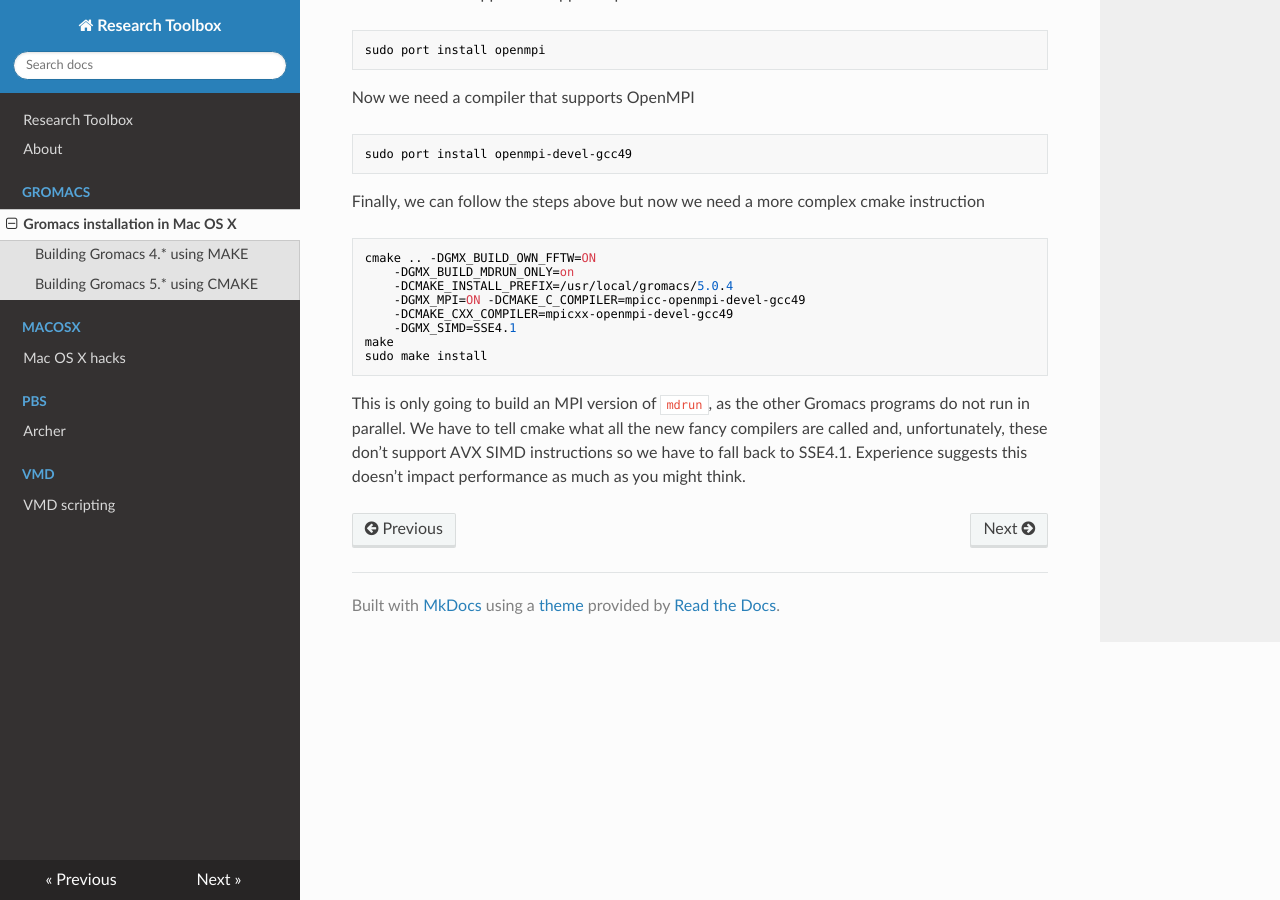
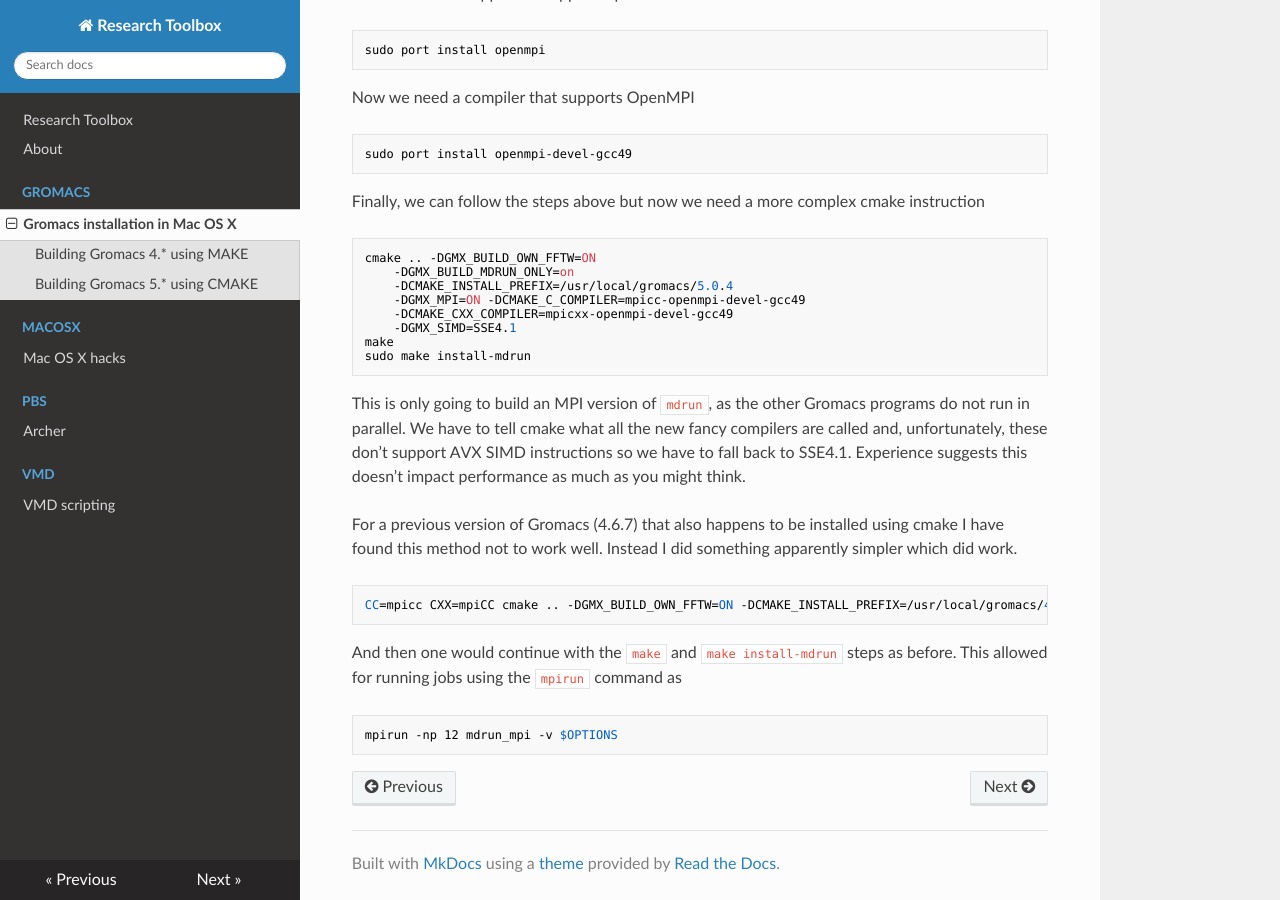
Before and after one commit to BioKT/ResDocs, an MkDocs documentation site: the page built from docs/Gromacs/installation.md, in a window 1280 px wide and 900 px high, scrolled down 1408 px. Built offline with MkDocs 1.6.1, drawn with Linux system fonts in a browser that asks for light colours; nearby versions of some CDN libraries.

Commit message:
additions to cmake instructions

````diff
--- a/docs/Gromacs/installation.md
+++ b/docs/Gromacs/installation.md
@@ -88,10 +88,24 @@ cmake .. -DGMX_BUILD_OWN_FFTW=ON
 	-DCMAKE_CXX_COMPILER=mpicxx-openmpi-devel-gcc49
 	-DGMX_SIMD=SSE4.1
 make
-sudo make install
+sudo make install-mdrun
 ```
 
 This is only going to build an MPI version of `mdrun`, as the other Gromacs programs do not
 run in parallel. We have to tell cmake what all the new fancy compilers are called and,
 unfortunately, these don’t support AVX SIMD instructions so we have to fall back to SSE4.1.
 Experience suggests this doesn’t impact performance as much as you might think.
+
+For a previous version of Gromacs (4.6.7) that also happens to be installed using cmake I have
+found this method not to work well. Instead I did something apparently simpler which did work.
+
+```
+CC=mpicc CXX=mpiCC cmake .. -DGMX_BUILD_OWN_FFTW=ON -DCMAKE_INSTALL_PREFIX=/usr/local/gromacs/4.6.7 -DGMX_MPI=ON
+```
+
+And then one would continue with the `make` and `make install-mdrun` steps as before. This allowed
+for running jobs using the `mpirun` command as
+
+```
+mpirun -np 12 mdrun_mpi -v $OPTIONS
+```
````
